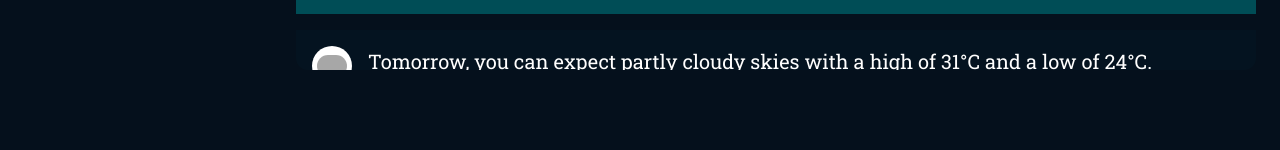
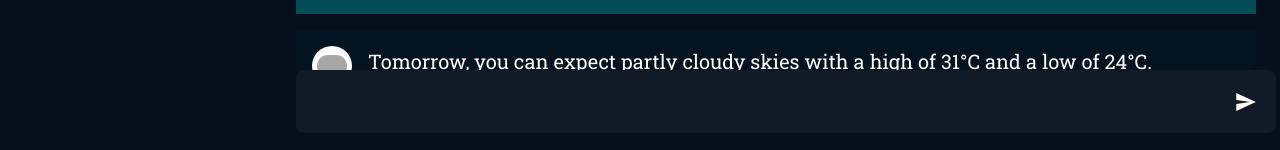
Before and after one commit to ConradPB/AI-Chatbot, a React (Vite) app in the folder frontend/: page /chat in a window 1280 px wide. Shown: the part 574-724 px from the top of the page. Built offline with nearby package versions, Linux system fonts and the light colour scheme; no server answers; grey boxes are pictures that could not be loaded.

Commit message:
updated chat.tsx.. added input for send chats

```diff
--- a/frontend/src/pages/Chat.tsx
+++ b/frontend/src/pages/Chat.tsx
@@ -1,7 +1,8 @@
-import { Avatar, Box, Button, Typography } from '@mui/material'
+import { Avatar, Box, Button, IconButton, Typography } from '@mui/material'
 import { useAuth } from '../context/Authcontext'
 import { red } from '@mui/material/colors'
 import ChatItem from '../components/chat/ChatItem'
+import { IoMdSend } from 'react-icons/io'
 const chatMessages = [
   {
     role: "User",
@@ -118,6 +119,28 @@
               key={index}/>
               )) }
              </Box>
+             <div style={{
+              width: '100%',
+              padding: '10px',
+              borderRadius: 8,
+              backgroundColor: 'rgb(17, 27, 39)',
+              display: 'flex',
+              margin: 'auto'}}>
+                {' '}
+                 <input
+             type='text'
+             style={{
+              width: '100%',
+              backgroundColor: 'transparent',
+              padding: '10px',
+              border: 'none',
+              outline: 'none',
+              color: 'white',
+              fontSize: '20px',
+             }}/>
+             <IconButton sx={{ ml:'auto', color:'white' }}><IoMdSend/></IconButton>
+              </div>
+
         </Box>
       </Box>
   )
```
